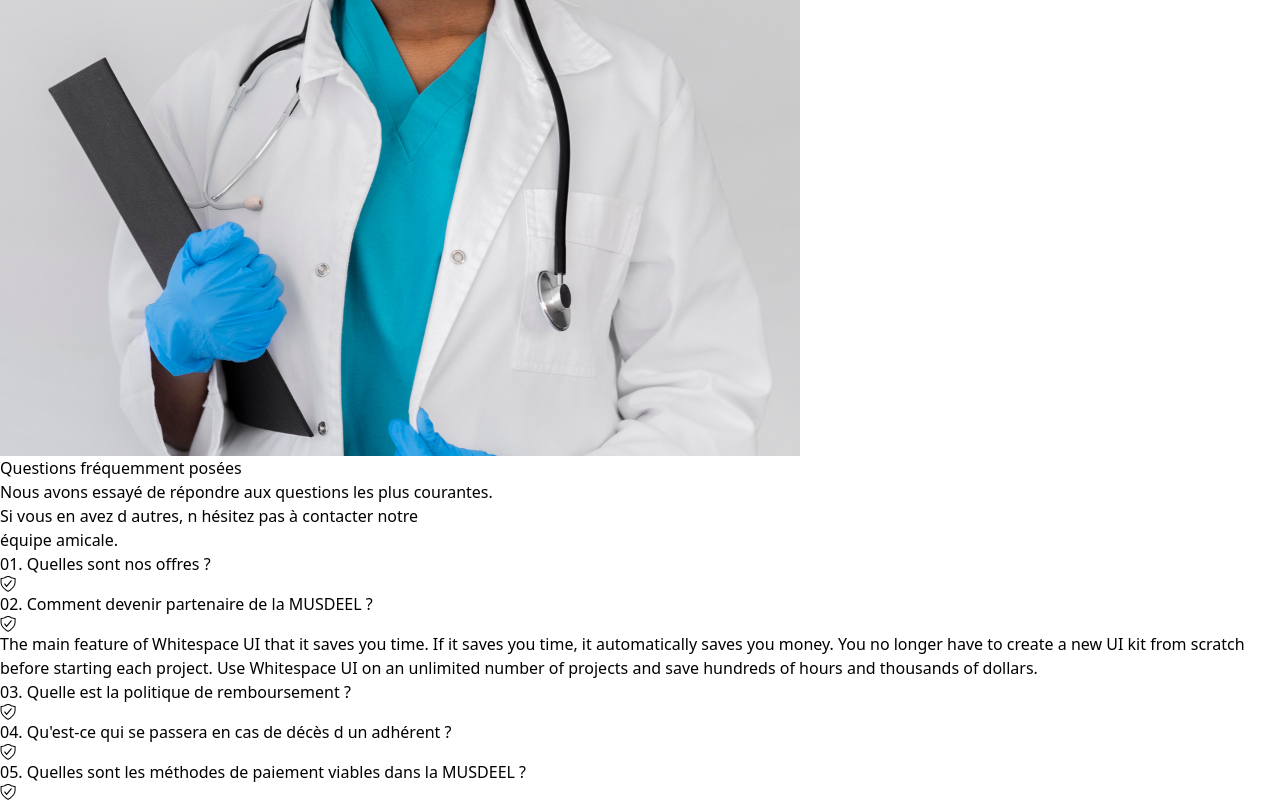
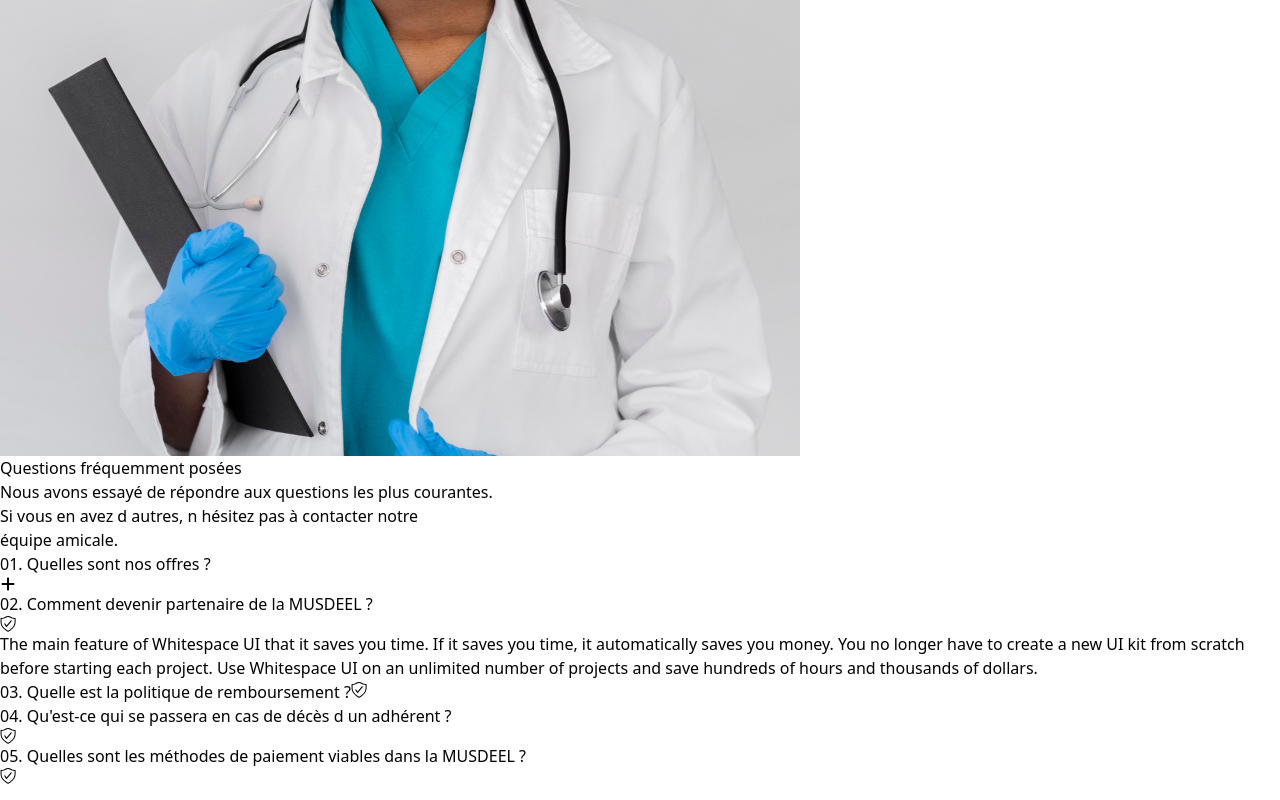
Before and after one commit to rovertnet/Scool, a React (Vite) app: page / in a window 1280 px wide. Shown: the part 3038-3838 px from the top of the page. Built offline with nearby package versions, Linux system fonts and the light colour scheme.

Commit message:
another commit

```diff
--- a/src/component/cHome/Question.jsx
+++ b/src/component/cHome/Question.jsx
@@ -1,6 +1,17 @@
 import { VscWorkspaceTrusted } from "react-icons/vsc";
+import { FaPlus } from "react-icons/fa6";
+import { useState } from "react";
+import { BiMinus } from "react-icons/bi";
+
+
 
 const Question = () => {
+  const [ viewQuestionOne, setViewQuestionOne ] = useState(false);
+
+  const viewQuestOne = () => {
+    setViewQuestionOne(!viewQuestionOne);
+  }
+
   return (
     <>
       <div className="mx-10 md:mx-10 md:my-10 my5">
@@ -18,7 +29,7 @@ const Question = () => {
           <div className="border-[1px] border-slate-400 rounded-lg bg-slate-50 ">
             <h2 className="text-lg md:text-xl font-bold text-black flex justify-between md:px-10 px-10 md:py-5 py-5">
               01. Quelles sont nos offres ?
-              <VscWorkspaceTrusted className=" text-2xl md:text-xl text-green-500" />
+              <FaPlus className=" text-2xl md:text-2xl text-green-500" />
             </h2>
             <div className="hidden md:hidden"></div>
           </div>
@@ -28,7 +39,7 @@ const Question = () => {
               02. Comment devenir partenaire de la MUSDEEL ?
               <VscWorkspaceTrusted className=" text-2xl md:text-xl text-green-500" />
             </h2>
-            <div className="hidden md:hidden">
+            <div className="hidden md:hidden" >
               The main feature of Whitespace UI that it saves you time. If it
               saves you time, it automatically saves you money. You no longer
               have to create a new UI kit from scratch before starting each
@@ -38,10 +49,16 @@ const Question = () => {
           </div>
 
           <div className="border-[1px] border-slate-400 rounded-lg bg-slate-50 ">
-            <h2 className="text-lg md:text-xl font-bold text-black flex justify-between md:px-10 px-10 md:py-5 py-5">
+            <div className="text-lg md:text-xl font-bold text-black flex justify-between md:px-10 px-10 md:py-5 py-5">
               03. Quelle est la politique de remboursement ?
-              <VscWorkspaceTrusted className=" text-2xl md:text-xl text-green-500" />
-            </h2>
+              <button className=" cursor-pointer" onClick={viewQuestOne}>
+                {viewQuestionOne ? (
+                  <BiMinus className=" text-2xl md:text-xl text-green-500" />
+                ) : (
+                  <VscWorkspaceTrusted className=" text-2xl md:text-xl text-green-500" />
+                )}
+              </button>
+            </div>
             <div className=" hidden md:hidden"></div>
           </div>
 
@@ -55,7 +72,8 @@ const Question = () => {
 
           <div className="border-[1px] border-slate-400 rounded-lg bg-slate-50 ">
             <h2 className="text-lg md:text-xl font-bold text-black flex justify-between md:px-10 px-10 md:py-5 py-5">
-              05. Quelles sont les méthodes de paiement viables dans la MUSDEEL ?
+              05. Quelles sont les méthodes de paiement viables dans la MUSDEEL
+              ?
               <VscWorkspaceTrusted className=" text-2xl md:text-xl text-green-500" />
             </h2>
             <div className="hidden md:hidden"></div>
```
